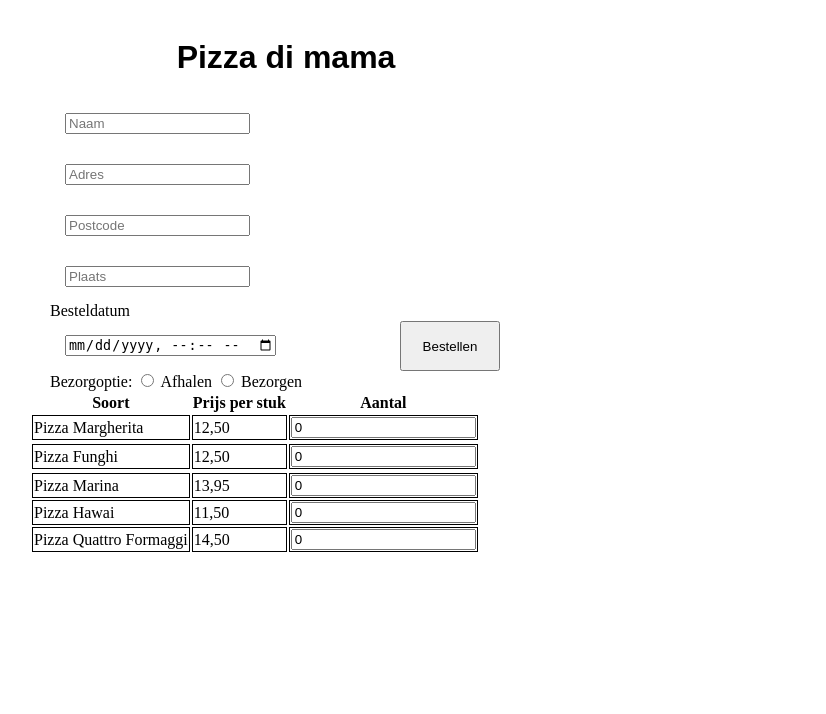
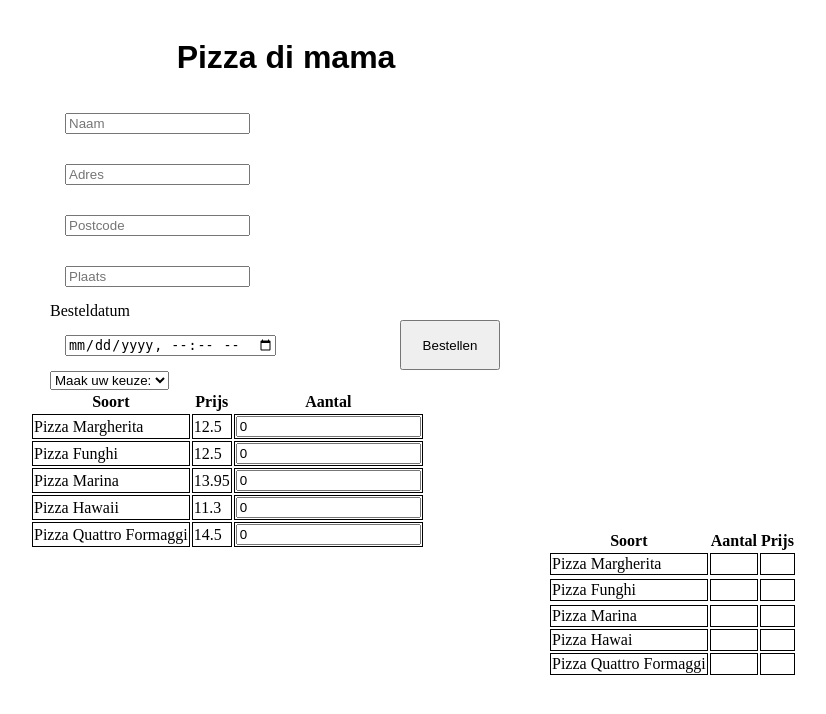
Before and after one commit to GovertJansen/MacRepo, a PHP site: page /Pizza.php in a window 1280 px wide. Shown: the top 714 px of the page, without its empty margins (362-1188 px from the left). Run offline with PHP 8.4, Linux system fonts and the light colour scheme.

Commit message:
niet werkend

```diff
--- a/Opdracht-PHP/Pizza.php
+++ b/Opdracht-PHP/Pizza.php
@@ -9,16 +9,39 @@
     <link rel="stylesheet" href="./style.css">
 </head>
 
+<?php
+$pizza = array(
+    array('artikel' => 'Pizza Margherita', 'prijs' => 12.50, 'aantal' => 0),
+    array('artikel' => 'Pizza Funghi', 'prijs' => 12.50, 'aantal' => 0),
+    array('artikel' => 'Pizza Marina', 'prijs' => 13.95, 'aantal' => 0),
+    array('artikel' => 'Pizza Hawaii',  'prijs' => 11.30, 'aantal' => 0),
+    array('artikel' => 'Pizza Quattro Formaggi', 'prijs' => 14.50, 'aantal' => 0)
+);
+?>
+
 <body>
     <div class="post">
         <?php
+        $pizza1 = "";
+        $pizza2 = "";
+        $pizza3 = "";
+        $pizza4 = "";
+        $pizza5 = "";
+
         if (isset($_POST["submit"])) {
             $naam = $_POST["naam"];
             $adres = $_POST["adres"];
             $postcode = $_POST["postcode"];
             $plaats = $_POST["plaats"];
-            $tijd = $_POST["tijd"];
-            // $bezorgen = $_POST["bezorgen"];
+            $datum = strtotime($_POST["tijd"]);
+
+            // $pizza1 = $_POST["PizzaMargherita"];
+            // $pizza2 = $_POST["PizzaFunghi"];
+            // $pizza3 = $_POST["PizzaMarina"];
+            // $pizza4 = $_POST["PizzaHawai"];
+            // $pizza5 = $_POST["PizzaQuattroFormaggi"];
+
+
 
             echo "Bedankt voor de bestelling! <br>";
             echo "Naam: " . $naam .
@@ -29,10 +52,16 @@
                 "<br>";
             echo "Plaats: " . $plaats .
                 "<br>";
-            echo "Tijd: " . $tijd .
+            echo "Besteldatum: " . date('D d/M/Y', $datum) . ", " . date('H:i', $datum) .
                 "<br>";
-            // echo $bezorgen;
         }
+
+        if (isset($_POST["keuze"])) {
+            $keuze = $_POST["keuze"];
+            echo $keuze . "<br>";
+        }
+
+
         ?>
     </div>
 
@@ -42,9 +71,10 @@
             <h1>Pizza di mama</h1>
         </div>
 
+        <form action="Pizza.php" method="POST">
             <div class="formulier">
                 <div class="formulieronderelkaar">
-                <form action="Pizza.php" method="POST">
+
                     <input type="text" placeholder="Naam" name="naam" class="tekstinput" required>
                     <input type="text" placeholder="Adres" name="adres" class="tekstinput" required>
                     <input type="text" placeholder="Postcode" name="postcode" class="tekstinput" required>
@@ -52,16 +82,14 @@
                     <label for="date"> Besteldatum </label>
                     <input id="date" type="datetime-local" name="tijd" class="tekstinput" required>
 
-                    <div class="bezorgdiv">
-                        <label for=" bezorgoptie"> Bezorgoptie: </label>
-                        <input id="afhalen" type="radio" name="bezorgoptie" required>
-                        <label for="afhalen">Afhalen</label>
-                        <input id="bezorgen" type="radio" name="bezorgoptie" required>
-                        <label for="bezorgen">Bezorgen</label>
-                    </div>
+                    <select name="keuze">
+                        <option disabled selected hidden value="">Maak uw keuze:</option>
+                        <option value="Afhalen">Afhalen</option>
+                        <option value="Bezorgen">Bezorgen</option>
+                    </select>
 
                     <input class="bestellen" type="submit" value="Bestellen" name="submit">
-                </form>
+
                 </div>
             </div>
 
@@ -69,32 +97,73 @@
             <table class="tabel1">
                 <tr>
                     <th>Soort</th>
-                <th>Prijs per stuk</th>
+                    <th>Prijs</th>
                     <th>Aantal</th>
                 </tr>
-            <tr>
+
+                <?php
+                for ($i = 0; $i < count($pizza); $i++) {
+                    echo "<tr><td class='tabel'>" . $pizza[$i]['artikel'] . "</td><td class='tabel'>" . $pizza[$i]['prijs'] . "</td><td class='tabel'><input type='number' name='" . $pizza[$i]['artikel'] . "' size='3' min='0' value='0'></td></tr>";
+                }
+                ?>
+                <!--<tr>
                     <td class="tabel">Pizza Margherita</td>
                     <td class="tabel">12,50</td>
-                <td class="tabel"><input type="number" name="aantal" size="3" min="0" value="0"></td>
+                    <td class="tabel"><input type="number" name="PizzaMargherita" size="3" min="0" value="0"></td>
                 <tr>
                 <tr>
                     <td class="tabel">Pizza Funghi</td>
                     <td class="tabel"> 12,50</td>
-                <td class="tabel"><input type="number" name="aantal" size="3" min="0" value="0"></td>
+                    <td class="tabel"><input type="number" name="PizzaFunghi" size="3" min="0" value="0"></td>
                 <tr>
                 <tr>
                     <td class="tabel">Pizza Marina</td>
                     <td class="tabel">13,95</td>
-                <td class="tabel"><input type="number" name="aantal" size="3" min="0" value="0"></td>
+                    <td class="tabel"><input type="number" name="PizzaMarina" size="3" min="0" value="0"></td>
                 <tr>
                     <td class="tabel">Pizza Hawai</td>
                     <td class="tabel">11,50</td>
-                <td class="tabel"><input type="number" name="aantal" size="3" min="0" value="0"></td>
+                    <td class="tabel"><input type="number" name="PizzaHawai" size="3" min="0" value="0"></td>
 
                 <tr>
                     <td class="tabel">Pizza Quattro Formaggi</td>
                     <td class="tabel">14,50</td>
-                <td class="tabel"><input type="number" name="aantal" size="3" min="0" value="0"></td>
+                    <td class="tabel"><input type="number" name="PizzaQuattroFormaggi" size="3" min="0" value="0"></td>
+                </tr>-->
+
+
+            </table>
+        </form>
+
+        <table class="tabel2">
+            <tr>
+                <th>Soort</th>
+                <th>Aantal</th>
+                <th>Prijs</th>
+            </tr>
+            <tr>
+                <td class="tabel">Pizza Margherita</td>
+                <td class="tabel"> <?php echo $pizza1; ?> </td>
+                <td class="tabel"> </td>
+            <tr>
+            <tr>
+                <td class="tabel">Pizza Funghi</td>
+                <td class="tabel"> <?php echo $pizza2; ?> </td>
+                <td class="tabel"> </td>
+            <tr>
+            <tr>
+                <td class="tabel">Pizza Marina</td>
+                <td class="tabel"> <?php echo $pizza3; ?> </td>
+                <td class="tabel"> </td>
+            <tr>
+                <td class="tabel">Pizza Hawai</td>
+                <td class="tabel"> <?php echo $pizza4; ?></td>
+                <td class="tabel"> </td>
+
+            <tr>
+                <td class="tabel">Pizza Quattro Formaggi</td>
+                <td class="tabel"> <?php echo $pizza5; ?> </td>
+                <td class="tabel"> </td>
             </tr>
 
 
@@ -103,8 +172,6 @@
 
 
 
-
-
 </body>
 
 </html>
--- a/Opdracht-PHP/style.css
+++ b/Opdracht-PHP/style.css
@@ -48,5 +48,11 @@ body {
     position: absolute;
     text-align: center;
     top: 560px;
-    left: 45%;
+    left: 30%;
 }
+
+.tabel2 {
+    position: absolute;
+    top: 529px;
+    left: 910px;
+}
```
Lines whose indentation alone changed are shown as unchanged.
